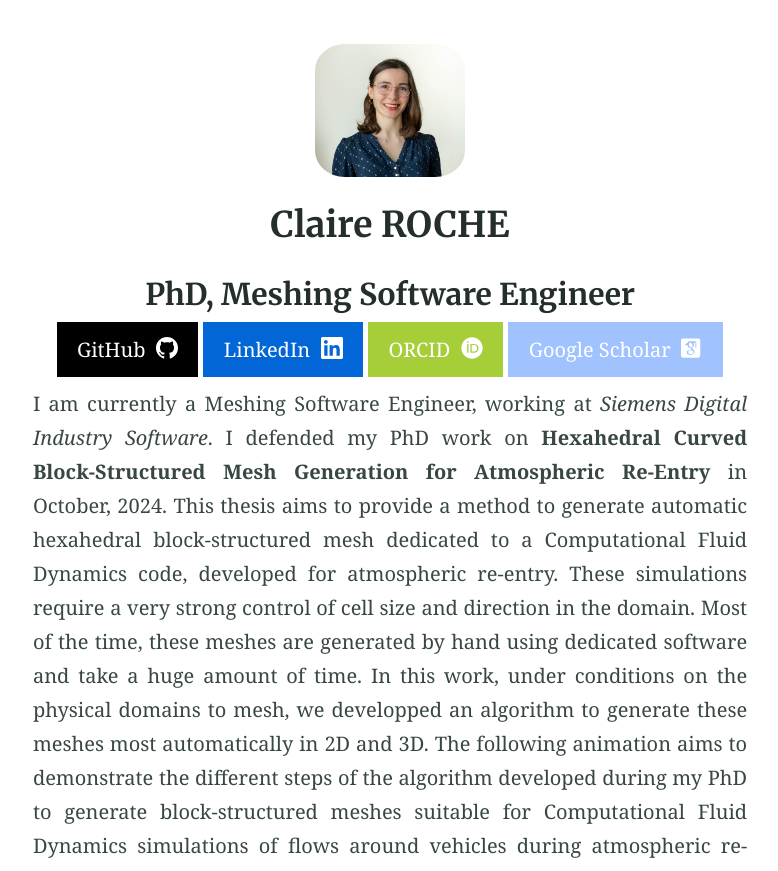
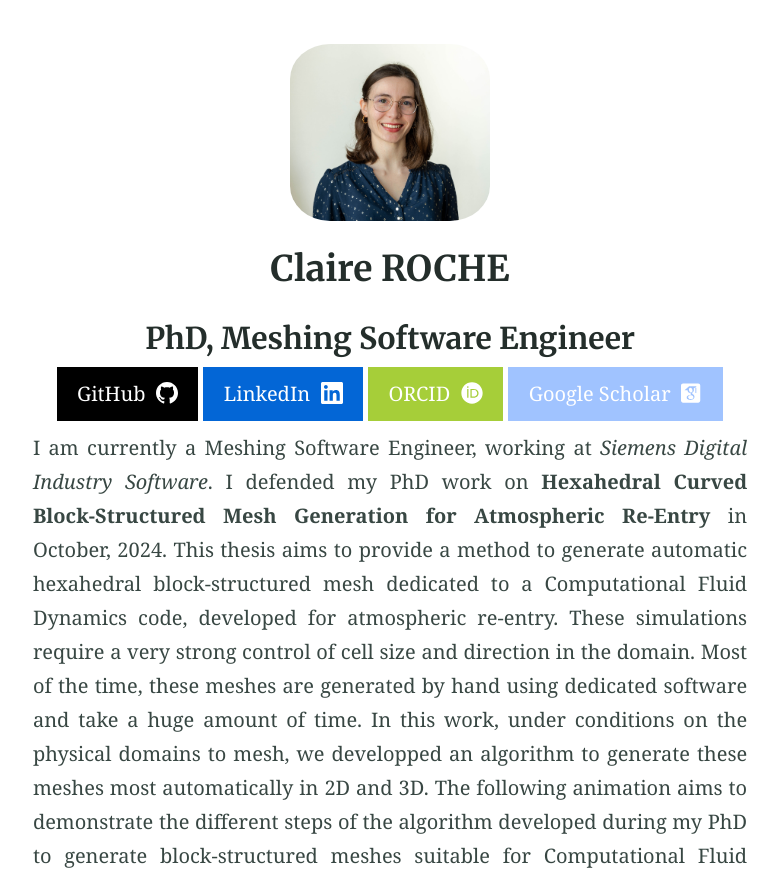
Before and after one commit to claireroche/claireroche.github.io, a Jekyll site: the page built from index.md, in a window 1280 px wide. Shown: the part 424-1295 px from the top of the page, without its empty margins (250-1028 px from the left). Built offline with Jekyll 4.4.1, drawn with Linux system fonts in a browser that asks for light colours; a style sheet for code colours, icons or effects is not loaded.

Commit message:
update picture

```diff
--- a/index.md
+++ b/index.md
@@ -7,7 +7,7 @@ excerpt: "PhD, Meshing Software Engineer"
 
 <center>
 <!-- {% include figure.html image="/images/ID.png" position="right" width="150" border-radius="50%" %} -->
-<img src="/images/ID.jpg" height="auto" position="right" width="150" style="border-radius:20%">
+<img src="/images/ID.jpg" height="auto" position="right" width="200" style="border-radius:20%">
 
 <br>
 
```
